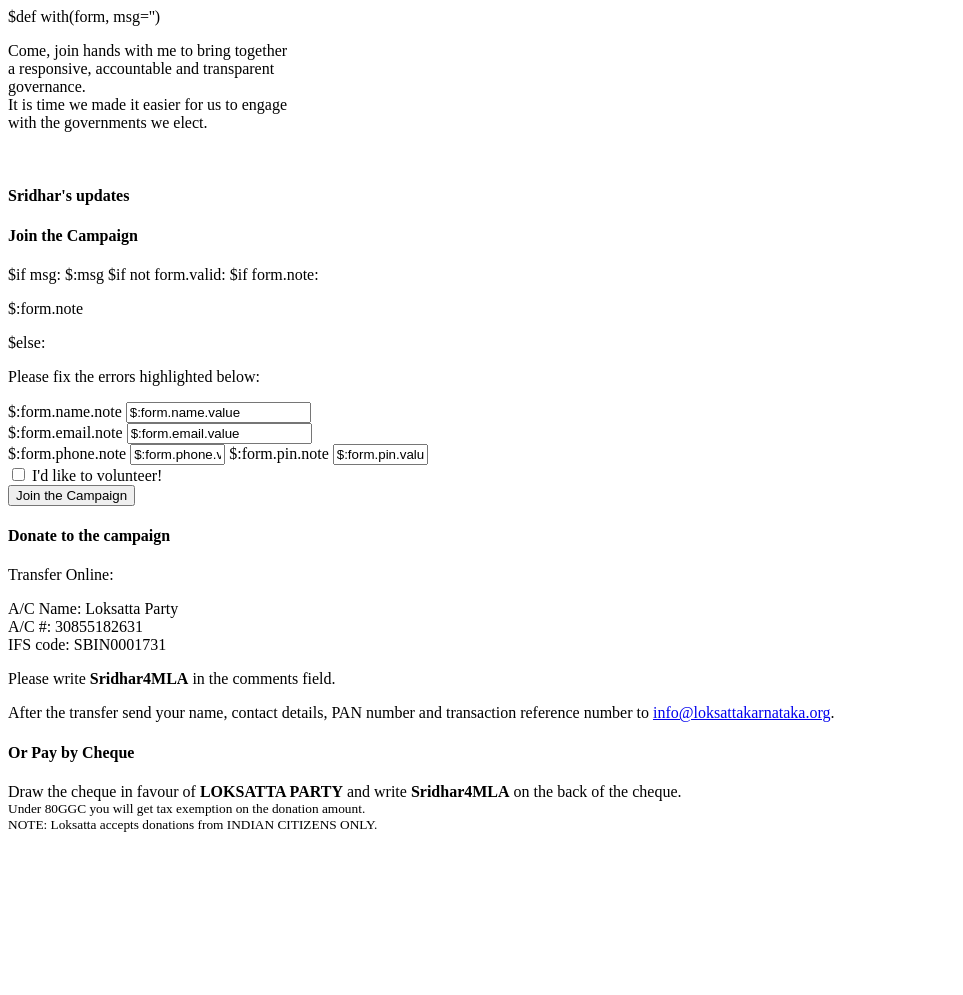
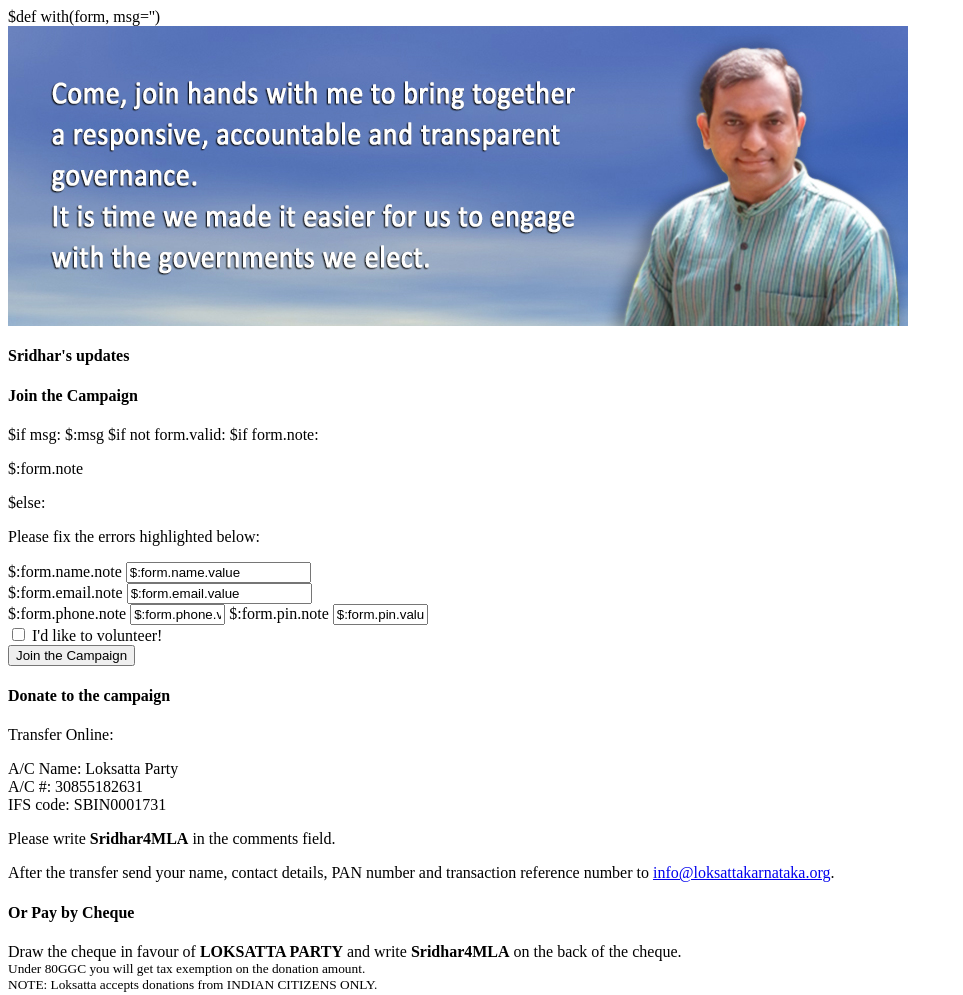
Before and after one commit to anandology/sridhar4mla.org, a plain HTML site: page templates/index.html in a window 1280 px wide. Shown: the whole page, without its empty margins (0-963 px from the left). Before the commit the page ends 841 px from the top, so only its background shows below. Drawn offline with Linux system fonts and the light colour scheme.

Commit message:
Added new banner by Avanish.

```diff
--- a/templates/index.html
+++ b/templates/index.html
@@ -1,31 +1,10 @@
 $def with(form, msg='')
 
-            <div class="banner">
-                <div class="banner-overlay">
-                    <p class="banner-quote">
-                        <span class="quote-open"></span>
-                        Come, join hands with me to bring together
-                        <br/>
-                        a responsive, accountable and transparent
-                        <br />
-                        governance.
-                        <br/>
-                        It is time we made it easier for us to engage
-                        <br/>
-                        with the governments we elect.
-                        <br/>
-                        <span class="quote-close"></span>
-                    </p>
-                </div>
-            </div> <!-- banner -->
-        <span class="span12 line" style="margin-bottom:15px;">&nbsp;</span>
-        <div>
-            <!--
-            "Lorem ipsum dolor sit amet, consectetur adipisicing elit, sed do eiusmod tempor incididunt ut labore et dolore magna aliqua. Ut enim ad minim veniam, quis nostrud exercitation ullamco laboris nisi ut aliquip ex ea commodo consequat. Duis aute irure dolor in reprehenderit in voluptate velit esse cillum dolore eu fugiat nulla pariatur. Excepteur sint occaecat cupidatat non proident, sunt in culpa qui officia deserunt mollit anim id est laborum."
--->
+    <div class="container">
+        <div style="margin: 0px 0px 10px 0px;">
+            <img src="/static/images/banner2.jpg"/>
         </div>
 
-    <div class="container">
         <div class="row">
             <div class="span8">
                 <h4>Sridhar's updates</h4>
```
Also changed, not shown: static/images/banner2.jpg (added).
